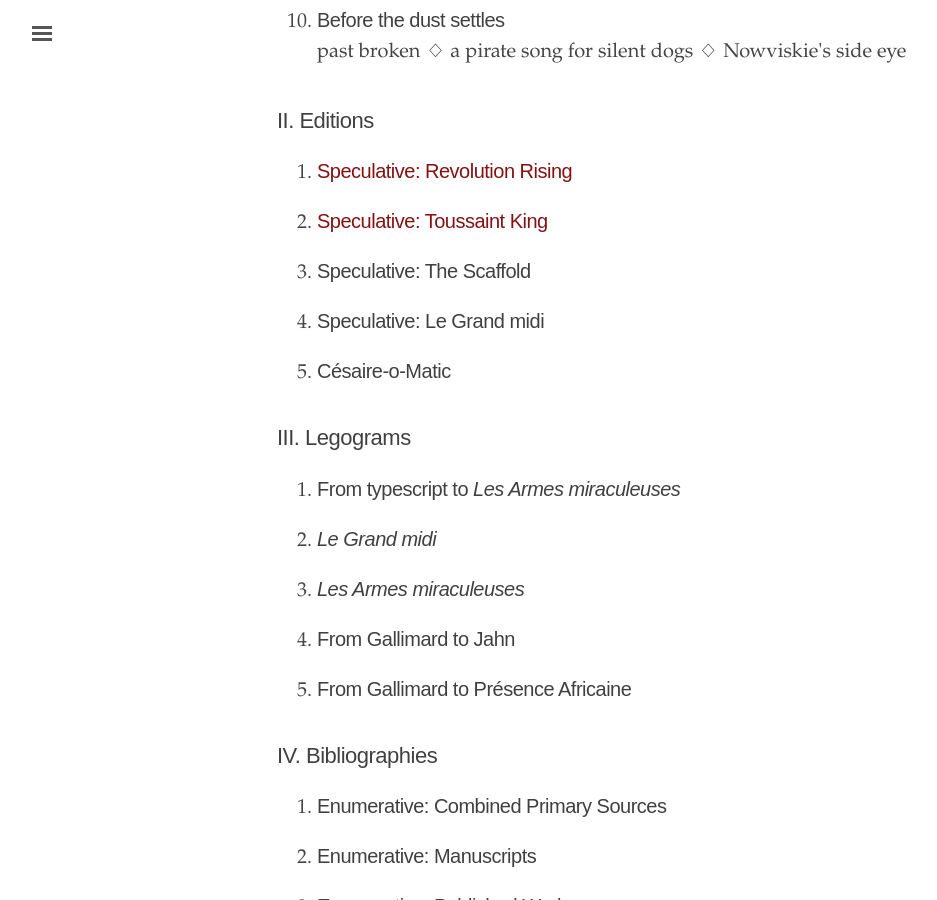
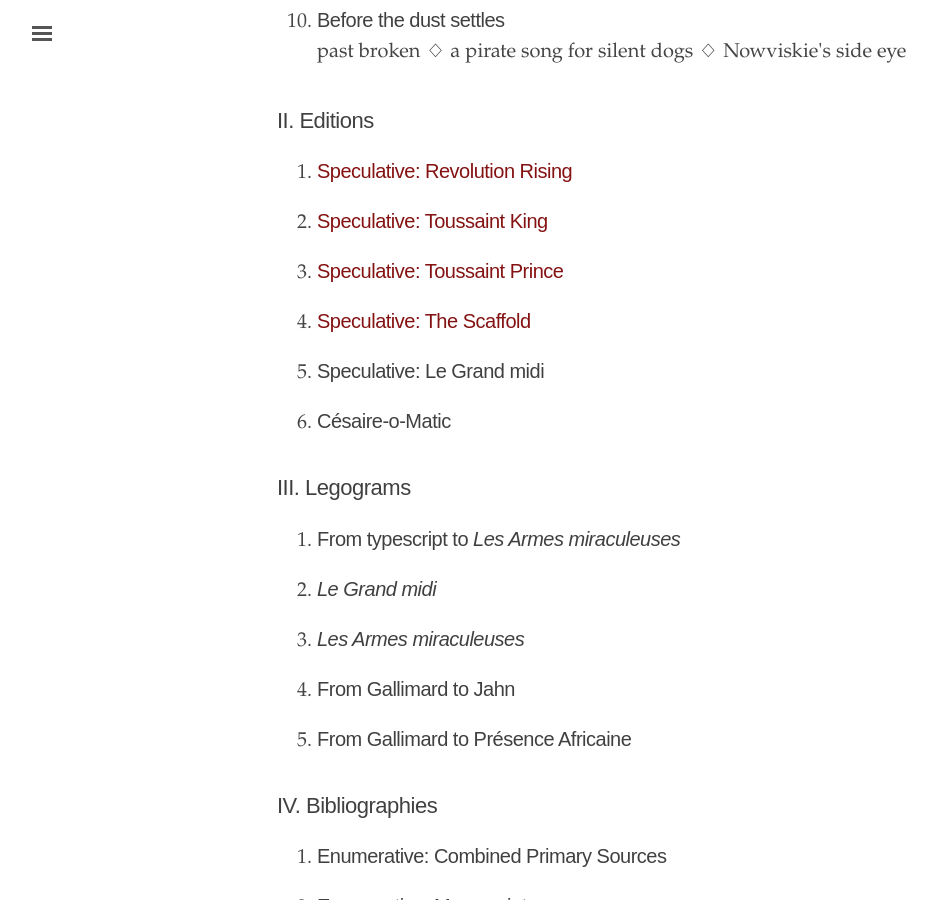
Before and after one commit to elotroalex/record, a Jekyll site: the page built from index.html, in a window 1280 px wide and 900 px high, scrolled down 1448 px. Shown: the whole window, without its empty margins (3-940 px from the left). Built offline with Jekyll 4.4.1, drawn with Linux system fonts in a browser that asks for light colours.

Commit message:
added scaffold to the index

```diff
--- a/index.html
+++ b/index.html
@@ -67,7 +67,10 @@
       <h3><a href="{{site.baseurl}}/editions/sdw-king/">Speculative: Toussaint King</a></h3>
     </li>
     <li>
-      <h3>Speculative: The Scaffold</h3>
+      <h3><a href="{{site.baseurl}}/editions/sdw-prince/">Speculative: Toussaint Prince</a></h3>
+    </li>
+    <li>
+      <h3><a href="{{site.baseurl}}/editions/sdw-scaffold/">Speculative: The Scaffold</a></h3>
     </li>
     <li>
       <h3>Speculative: Le Grand midi</h3>
```
